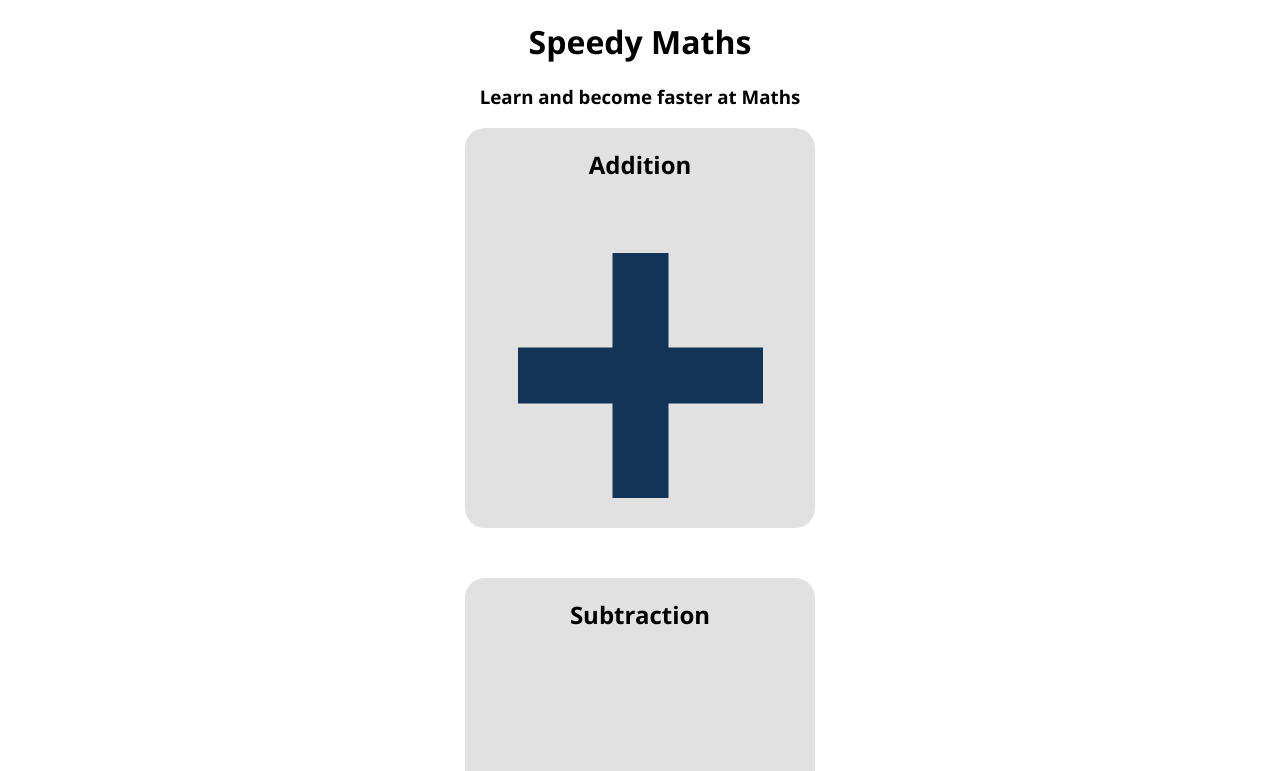
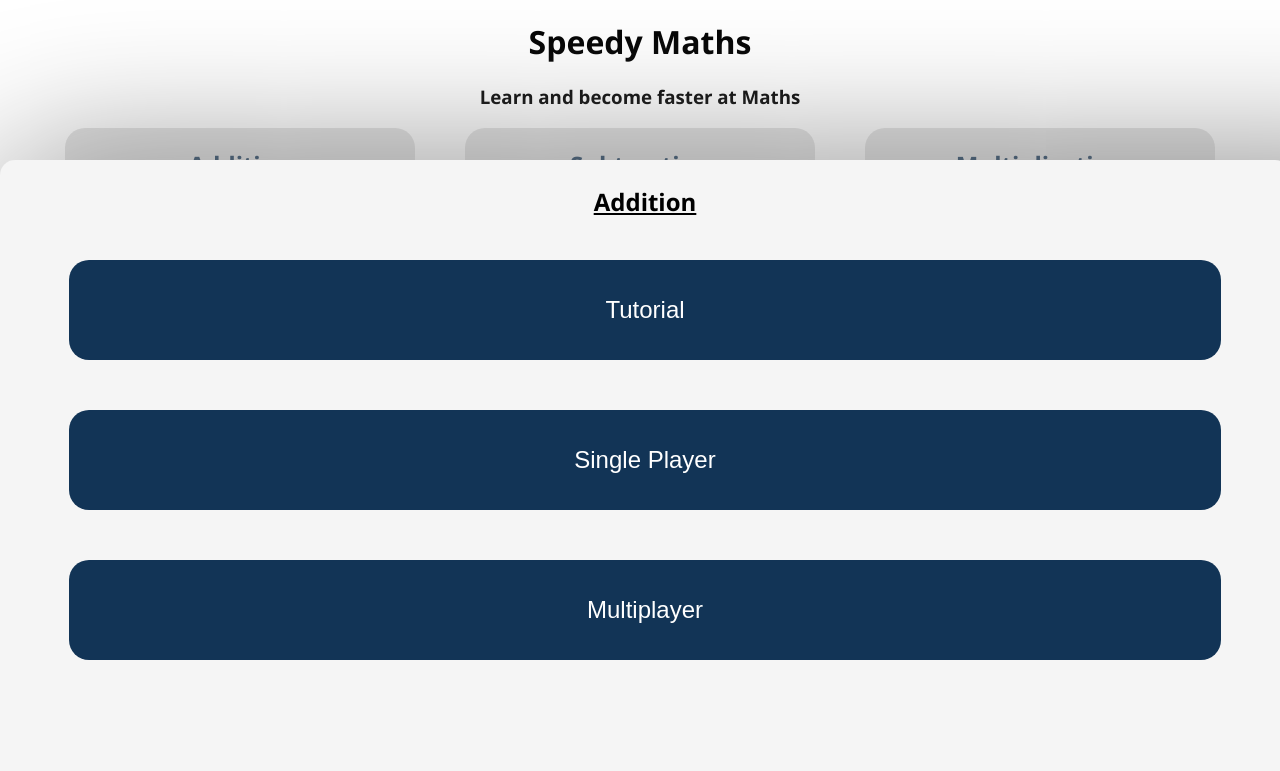
Before and after one commit to AryaaSk/SpeedyMaths, a plain HTML site: page Src/Home/home.html in a window 1280 px wide. Shown: the top 771 px of the page. Drawn offline with Linux system fonts and the light colour scheme.

Commit message:
Finished home screen, going to work on the quiz now

```diff
--- a/Src/Home/home.css
+++ b/Src/Home/home.css
@@ -19,7 +19,7 @@ body {
     place-items: center;
     margin: 0 auto;
 }
-activity {
+.activity {
     height: 400px;
     width: 100%;
 
@@ -30,6 +30,47 @@ activity {
     grid-template-columns: 100%;
     grid-template-rows: max-content auto 20px;
 }
-activity:hover {
+.activity:hover {
     background-color: rgb(190, 190, 190);
 }
+.activityTitle {
+    color: #123456;
+}
+
+#popup {
+    height: 100vh;
+    width: 100%;
+
+    position: fixed;
+    bottom: -100vh;
+    left: 0;
+    right: 0;
+
+    display: grid;
+    grid-template-columns: 100%;
+    grid-template-rows: 20% 80%;
+
+    /*background-color: #00000050;*/
+    transition: 500ms;
+}
+#popupContent {
+    height: 100%;
+    width: 100%;
+    padding: 5px;
+
+    background-color: rgb(245, 245, 245);
+    box-shadow: 150px 150px 150px 150px #888888;
+    border-radius: 15px;
+}
+.popupButton {
+    height: 100px;
+    width: 90%;
+    margin-bottom: 50px;
+
+    background-color: #123456;
+    border: none;
+    border-radius: 20px;
+    color: white;
+    font-size: x-large;
+    font-weight: 500;
+}
--- a/Src/Home/home.html
+++ b/Src/Home/home.html
@@ -18,5 +18,19 @@
         <!-- Contents added in JS -->
     </div>
 
+    <div id="popup">
+        <div id="popupBackground"></div>
+        <div id="popupContent">
+            <!-- Contents set in JS -->
+
+            <h2 id="popupTitle" style="text-decoration: underline;">Activity Title</h2>
+            <br>
+
+            <input type="button" class="popupButton" id="tutorial" value="Tutorial">
+            <input type="button" class="popupButton" id="singlePlayer" value="Single Player">
+            <input type="button" class="popupButton" id="multiplayer" value="Multiplayer">
+        </div>
+    </div>
+
 </body>
 </html>
--- a/_JS/home.js
+++ b/_JS/home.js
@@ -1,28 +1,31 @@
 "use strict";
-const CSSSetup = () => {
+const ResizeGrid = () => {
     //Add grid columns to the Activity Grid
     const activityWidth = Number(getComputedStyle(document.body).getPropertyValue('--activityWidth').slice(0, -2));
     const gridColumns = Math.floor(window.innerWidth / activityWidth);
-    const repeatProperty = `repeat(${gridColumns}, ${activityWidth}px);`;
+    const repeatProperty = `repeat(${gridColumns}, ${activityWidth}px)`;
     document.getElementById("activityGrid").style.gridTemplateColumns = repeatProperty; //NOT WORKING PROPERLY AT THE MOMENT, CSS ISN'T UPDATING
 };
+const ACTIVITY_COLOUR = "#123456";
 const ACTIVITIES = [
-    { type: "addition", title: "Addition", image: "Addition", imageColour: "#123456", imageHeight: "70%" },
-    { type: "subtraction", title: "Subtraction", image: "Subtraction", imageColour: "#123456", imageHeight: "20%" },
-    { type: "multiplication", title: "Multiplication", image: "Multiplication", imageColour: "#123456", imageHeight: "70%" },
-    { type: "division", title: "Division", image: "Division", imageColour: "#123456", imageHeight: "70%" },
-    { type: "algebra", title: "Algebra", image: "Algebra", imageColour: "#123456", imageHeight: "70%" }
+    { type: "addition", title: "Addition", image: "Addition", imageColour: ACTIVITY_COLOUR, imageHeight: "70%" },
+    { type: "subtraction", title: "Subtraction", image: "Subtraction", imageColour: ACTIVITY_COLOUR, imageHeight: "20%" },
+    { type: "multiplication", title: "Multiplication", image: "Multiplication", imageColour: ACTIVITY_COLOUR, imageHeight: "70%" },
+    { type: "division", title: "Division", image: "Division", imageColour: ACTIVITY_COLOUR, imageHeight: "70%" },
+    { type: "algebra", title: "Algebra", image: "Algebra", imageColour: ACTIVITY_COLOUR, imageHeight: "70%" }
 ];
 const LoadActivities = () => {
     const activityGrid = document.getElementById("activityGrid");
     activityGrid.innerHTML = "";
     for (const activity of ACTIVITIES) {
-        const element = document.createElement("activity");
+        const element = document.createElement("div");
+        element.id = activity.type;
+        element.className = "activity";
         element.dataset["type"] = activity.type;
         element.innerHTML =
             `
             <div>
-                <h2>${activity.title}</h2>
+                <h2 class="activityTitle">${activity.title}</h2>
             </div>
             <div style='height: 100%; width: 100%; display: flex; align-items: center; justify-content: center;'>
                 <img data-src="${activity.image}" data-colour="${activity.imageColour}" data-height="${activity.imageHeight}">
@@ -83,20 +86,39 @@ const LoadSVGs = () => {
         });
     }
 };
-const InitListeners = () => {
-    const elements = document.getElementsByTagName("activity");
-    for (const element of elements) {
-        const type = element.dataset["type"];
-        element.onclick = () => {
-            const url = `/Src/multiplayer?type=${type}`;
-            console.log("Go to: " + url);
+const LoadListeners = () => {
+    for (const activity of ACTIVITIES) {
+        const type = activity.type;
+        document.getElementById(type).onclick = () => {
+            OpenPopup(activity);
         };
     }
+    document.getElementById("popupBackground").onclick = () => {
+        ClosePopup();
+    };
 };
-const main = () => {
-    CSSSetup();
+const OpenPopup = (activity) => {
+    document.getElementById("popup").style.bottom = "0";
+    document.getElementById("popupTitle").innerText = activity.title;
+    document.getElementById("tutorial").onclick = () => {
+        console.log("Go to tutorial for: " + activity.type);
+    };
+    document.getElementById("singlePlayer").onclick = () => {
+        console.log("Go to single player for: " + activity.type);
+    };
+    document.getElementById("multiplayer").onclick = () => {
+        console.log("Go to multiplayer for: " + activity.type);
+    };
+};
+const ClosePopup = () => {
+    document.getElementById("popup").style.bottom = "-100vh";
+};
+const MAIN = () => {
+    ResizeGrid();
+    document.body.onresize = () => { ResizeGrid(); };
     LoadActivities();
     LoadSVGs();
-    InitListeners();
+    LoadListeners();
+    OpenPopup(ACTIVITIES[0]);
 };
-main();
+MAIN();
```
Also changed, not shown: 1 other file.
